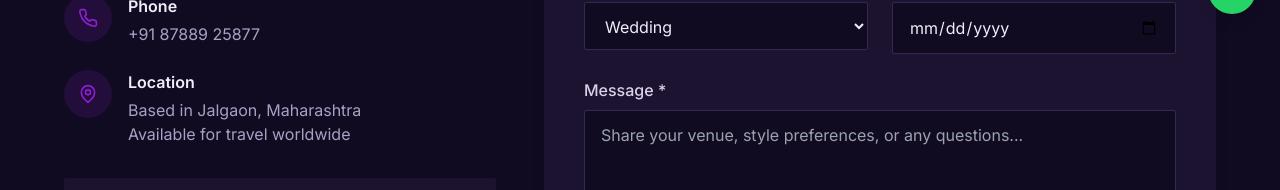
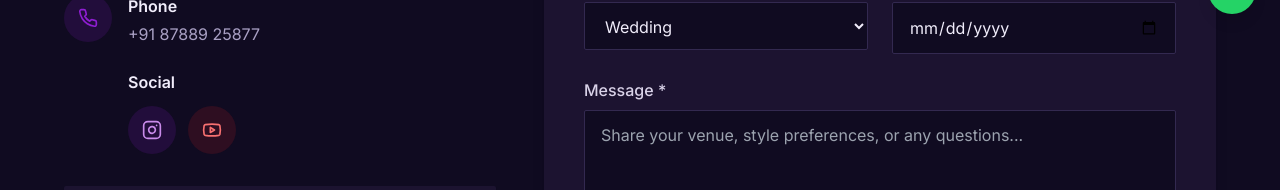
Before and after one commit to HeminKale/LLVphotoGraphy, a React (Vite) app: page /contact in a window 1280 px wide. Shown: the part 762-952 px from the top of the page. Built offline with nearby package versions, Linux system fonts and the light colour scheme.

Commit message:
Add Contact social links and update footer YouTube button

```diff
--- a/src/components/Footer.tsx
+++ b/src/components/Footer.tsx
@@ -56,6 +56,7 @@ export default function Footer() {
                 target="_blank"
                 rel="noopener noreferrer"
                 aria-label="Follow us on Instagram"
+                title="Instagram"
                 className="w-10 h-10 bg-white/10 rounded-full flex items-center justify-center hover:bg-white/20 transition-colors"
               >
                 <Instagram className="w-5 h-5" />
@@ -66,7 +67,8 @@ export default function Footer() {
                 target="_blank"
                 rel="noopener noreferrer"
                 aria-label="Watch Love Light Vision on YouTube"
-                className="w-10 h-10 bg-white/10 rounded-full flex items-center justify-center hover:bg-red-600 transition-colors"
+                title="YouTube"
+                className="w-10 h-10 bg-red-600/15 text-red-400 rounded-full flex items-center justify-center hover:bg-red-600 hover:text-white transition-colors"
               >
                 <Youtube className="w-5 h-5" />
               </a>
--- a/src/pages/Contact.tsx
+++ b/src/pages/Contact.tsx
@@ -1,7 +1,7 @@
 import { useRef, useState, FormEvent } from 'react';
-import { Mail, Phone, MapPin, Send } from 'lucide-react';
+import { Mail, Phone, Instagram, Youtube, Send } from 'lucide-react';
 import { sendEnquiry } from '../lib/sendEnquiry';
-import { eventTypes } from '../data/studio';
+import { eventTypes, studio } from '../data/studio';
 import { enquiryMessages } from '../data/enquiryMessages';
 import EnquiryWhatsAppLink from '../components/EnquiryWhatsAppLink';
 import FAQ from '../components/FAQ';
@@ -151,19 +151,19 @@ export default function Contact() {
                     </div>
                   </div>
 
-                  <div className="flex gap-4 items-start">
-                    <div className="w-12 h-12 bg-[#8F1ED2]/15 rounded-full flex items-center justify-center flex-shrink-0">
-                      <MapPin className="w-5 h-5 text-[#8F1ED2]" />
-                    </div>
-                    <div>
-                      <h3 className="font-semibold text-[#F1EDFB] mb-1">
-                        Location
-                      </h3>
-                      <p className="text-[#A9A0C4]">
-                        Based in Jalgaon, Maharashtra
-                        <br />
-                        Available for travel worldwide
-                      </p>
+                  <div className="pl-16">
+                    <h3 className="font-semibold text-[#F1EDFB] mb-3">Social</h3>
+                    <div className="flex gap-3">
+                      <a href={studio.instagram} target="_blank" rel="noopener noreferrer"
+                        aria-label="Follow Love Light Vision on Instagram" title="Instagram"
+                        className="flex h-12 w-12 items-center justify-center rounded-full bg-[#8F1ED2]/15 text-[#C98BEA] hover:bg-[#8F1ED2] hover:text-white transition-colors">
+                        <Instagram className="h-5 w-5" aria-hidden="true" />
+                      </a>
+                      <a href={studio.youtube} target="_blank" rel="noopener noreferrer"
+                        aria-label="Watch Love Light Vision on YouTube" title="YouTube"
+                        className="flex h-12 w-12 items-center justify-center rounded-full bg-red-600/15 text-red-400 hover:bg-red-600 hover:text-white transition-colors">
+                        <Youtube className="h-5 w-5" aria-hidden="true" />
+                      </a>
                     </div>
                   </div>
                 </div>
```
